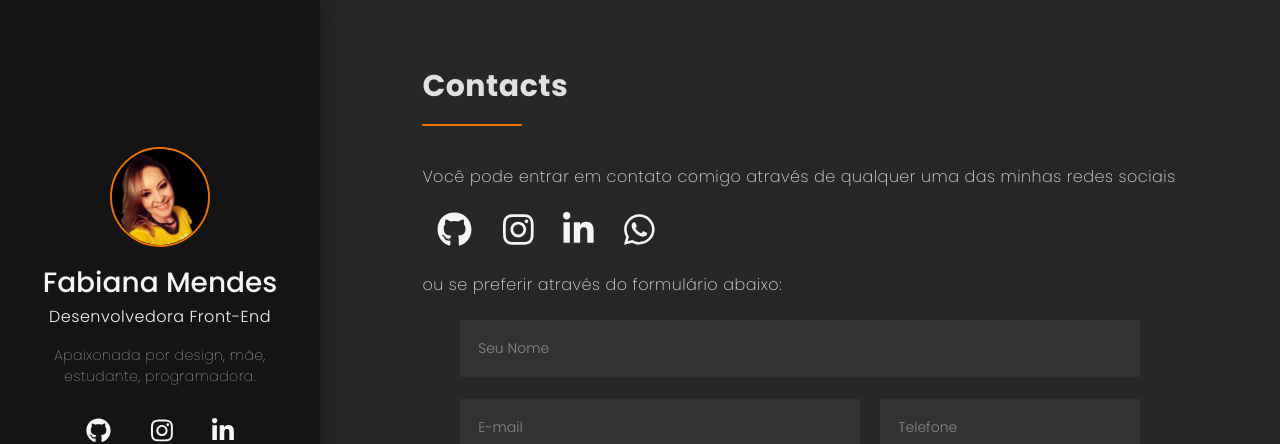
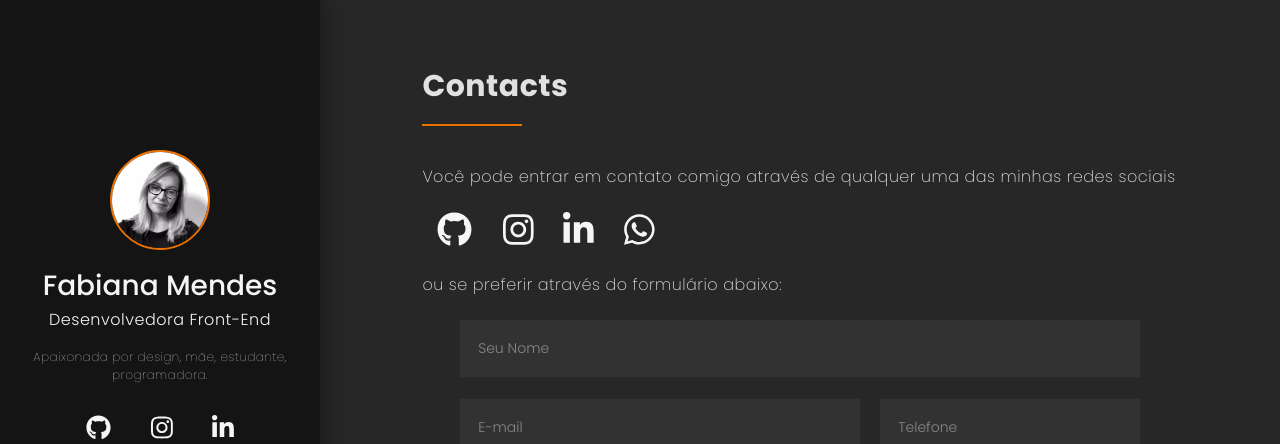
Before and after one commit to FabianaMendes/react-portfolio, a React (Create React App) app: page /contacts in a window 1280 px wide. Shown: the top 444 px of the page. Built offline with nearby package versions, Linux system fonts and the light colour scheme.

Commit message:
Altera foto Navbar e adiciona efeito

```diff
--- a/src/components/Navbar/index.js
+++ b/src/components/Navbar/index.js
@@ -3,7 +3,7 @@ import { faGithub, faInstagram, faLinkedinIn } from '@fortawesome/free-brands-sv
 import { faBars, faTimes } from '@fortawesome/free-solid-svg-icons';
 import { FontAwesomeIcon } from '@fortawesome/react-fontawesome';
 import { NavLink } from 'react-router-dom';
-import Perfil1 from "../../assets/perfil 1.png";
+import Perfil from "../../assets/perfil-2.png";
 import './style.css';
 
 export default function Navbar() {
@@ -14,7 +14,7 @@ export default function Navbar() {
         <div className="navbar-container">
             <div id="navbar">
                 <header>
-                    <NavLink exact to="/" className="nav-link" onClick={() => setShowLinks(false)}><img src={Perfil1} alt="perfil1.png" /></NavLink>
+                    <NavLink exact to="/" className="nav-link" onClick={() => setShowLinks(false)}><img src={Perfil} alt="perfil1.png" /></NavLink>
 
                     <h1>Fabiana Mendes</h1>
                     <h3>Desenvolvedora Front-End</h3>
--- a/src/components/Navbar/style.css
+++ b/src/components/Navbar/style.css
@@ -33,6 +33,11 @@
     width: 100px;
     border: 2px solid var(--primary);
     border-radius: 50%;
+    transition: .2s ease-in-out;
+}
+
+#navbar header img:hover {
+    transform: scale(1.1);
 }
 
 #navbar header h1 {
@@ -51,7 +56,7 @@
 #navbar header p {
     margin: 0;
     font-weight: 100;
-    font-size: 14px;
+    font-size: 12px;
     letter-spacing: 0.5px;
 }
 
```
Also changed, not shown: src/assets/perfil-2.png (added).
